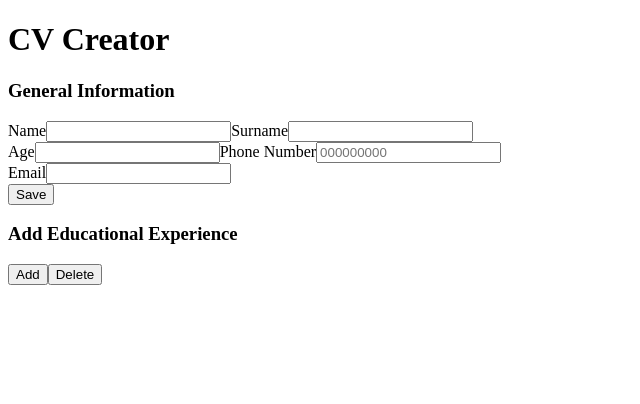
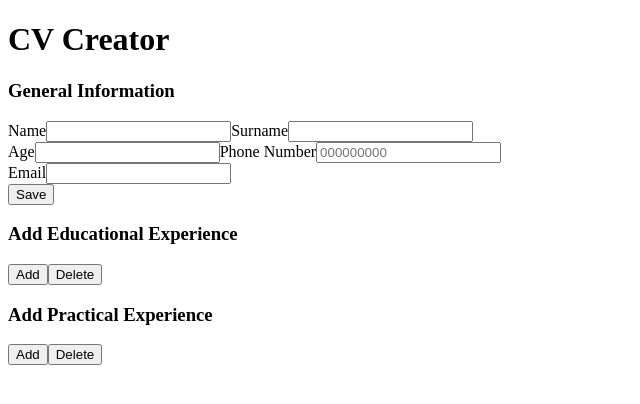
Before and after one commit to RuFuRu/cv-app, a React (Create React App) app: page / in a window 1280 px wide. Shown: the top 404 px of the page, without its empty margins (0-640 px from the left). Built offline with nearby package versions, Linux system fonts and the light colour scheme.

Commit message:
added component for adding practical experience

```diff
--- a/src/App.js
+++ b/src/App.js
@@ -1,6 +1,7 @@
 import Title from "./components/Title";
 import GeneralInfo from "./components/GeneralInfo";
 import Education from "./components/Education";
+import JobExperience from "./components/JobExperience";
 
 function App() {
   return (
@@ -9,6 +10,7 @@ function App() {
       <form>
         <GeneralInfo />
         <Education />
+        <JobExperience />
       </form>
     </div>
   );
--- /dev/null
+++ b/src/components/JobExperience.jsx
@@ -0,0 +1,16 @@
+import React, { Component } from 'react';
+
+class JobExperience extends Component {
+  state = {  }
+  render() {
+    return (
+      <div>
+        <h3>Add Practical Experience</h3>
+        <button type='button'>Add</button>
+        <button type='button'>Delete</button>
+      </div>
+    );
+  }
+}
+
+export default JobExperience;
```
